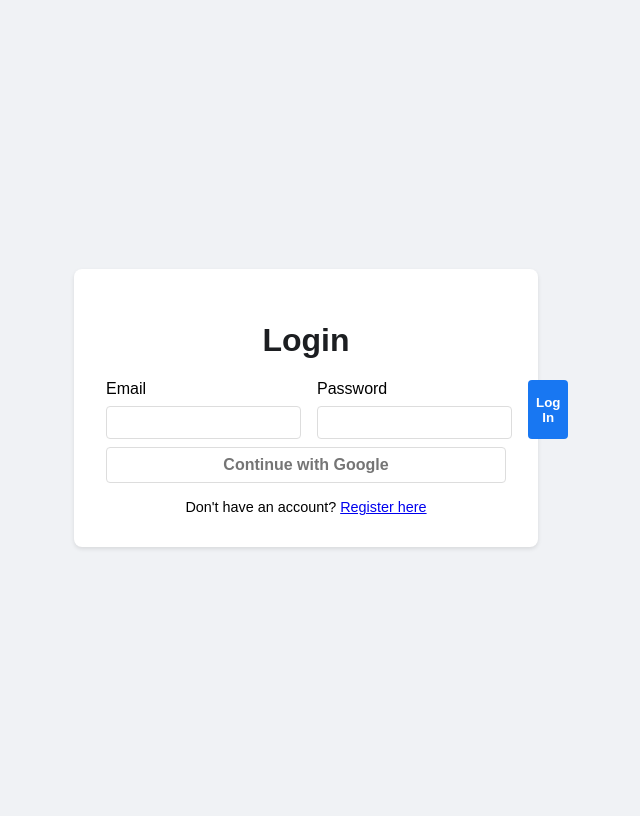
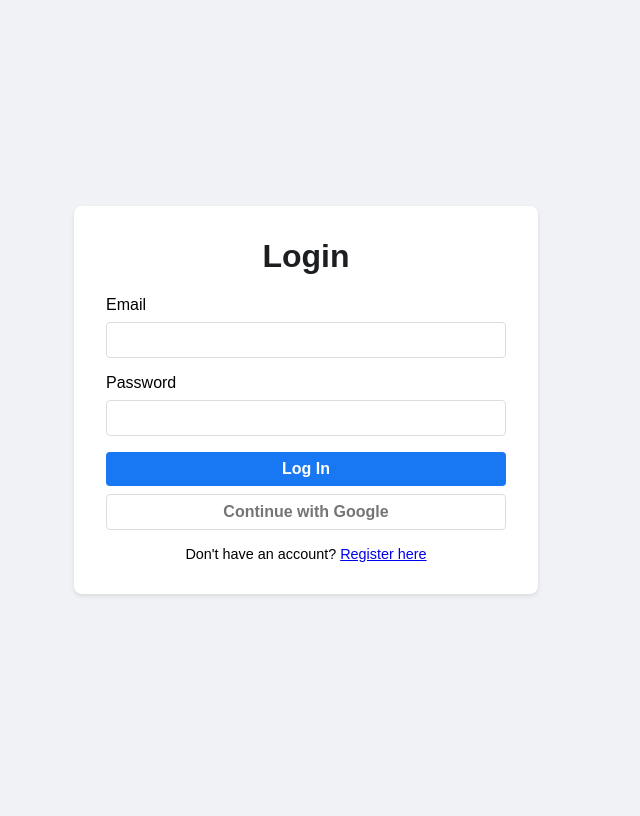
Before and after one commit to HanelM/webdev-121326040, a Node server app: page /login in a window 1280 px wide. Shown: the whole page, without its empty margins (334-974 px from the left). After the commit the page ends 596 px from the top, so only its background shows below. Run offline with Node 20, Linux system fonts and the light colour scheme; some libraries are stand-ins or nearby versions.

Commit message:
Update login template and auth setup

```diff
--- a/views/login.ejs
+++ b/views/login.ejs
@@ -5,23 +5,24 @@
     <meta name="viewport" content="width=device-width, initial-scale=1.0">
     <title>Login - Study Groups</title>
     <style>
-        body { font-family: sans-serif; display: flex; justify-content: center; align-items: center; height: 100vh; background: #f0f2f5; }
+        body { font-family: sans-serif; display: flex; justify-content: center; align-items: center; height: 100vh; background: #f0f2f5; margin: 0; }
         .card { background: white; padding: 2rem; border-radius: 8px; box-shadow: 0 2px 4px rgba(0,0,0,0.1); width: 100%; max-width: 400px; }
-        h1 { text-align: center; color: #1c1e21; }
+        h1 { text-align: center; color: #1c1e21; margin-top: 0; }
         .error { color: #d93025; background: #fde8e8; padding: 0.5rem; border-radius: 4px; margin-bottom: 1rem; font-size: 0.9rem; }
-        form { display: flex; flexDirection: column; gap: 1rem; }
+        form { display: flex; flex-direction: column; gap: 1rem; }
         .field { display: flex; flex-direction: column; gap: 0.5rem; }
-        input { padding: 0.5rem; border: 1px solid #ddd; border-radius: 4px; }
-        button { padding: 0.5rem; background: #1877f2; color: white; border: none; border-radius: 4px; cursor: pointer; font-weight: bold; }
+        input { padding: 0.5rem; border: 1px solid #ddd; border-radius: 4px; font-size: 1rem; }
+        button { padding: 0.5rem; background: #1877f2; color: white; border: none; border-radius: 4px; cursor: pointer; font-weight: bold; font-size: 1rem; }
         button:hover { background: #166fe5; }
         .footer { text-align: center; margin-top: 1rem; font-size: 0.9rem; }
-        .google-btn { background: white; color: #757575; border: 1px solid #ddd; margin-top: 0.5rem; display: block; text-decoration: none; text-align: center; padding: 0.5rem; border-radius: 4px; font-weight: bold; }
+        .google-btn { background: white; color: #757575; border: 1px solid #ddd; margin-top: 0.5rem; display: block; text-decoration: none; text-align: center; padding: 0.5rem; border-radius: 4px; font-weight: bold; box-sizing: border-box; }
+        .google-btn:hover { background: #f8f9fa; }
     </style>
 </head>
 <body>
     <div class="card">
         <h1>Login</h1>
-        <% if (error) { %>
+        <% if (typeof error !== 'undefined' && error) { %>
             <div class="error"><%= error %></div>
         <% } %>
         <form action="/login" method="POST">
```
